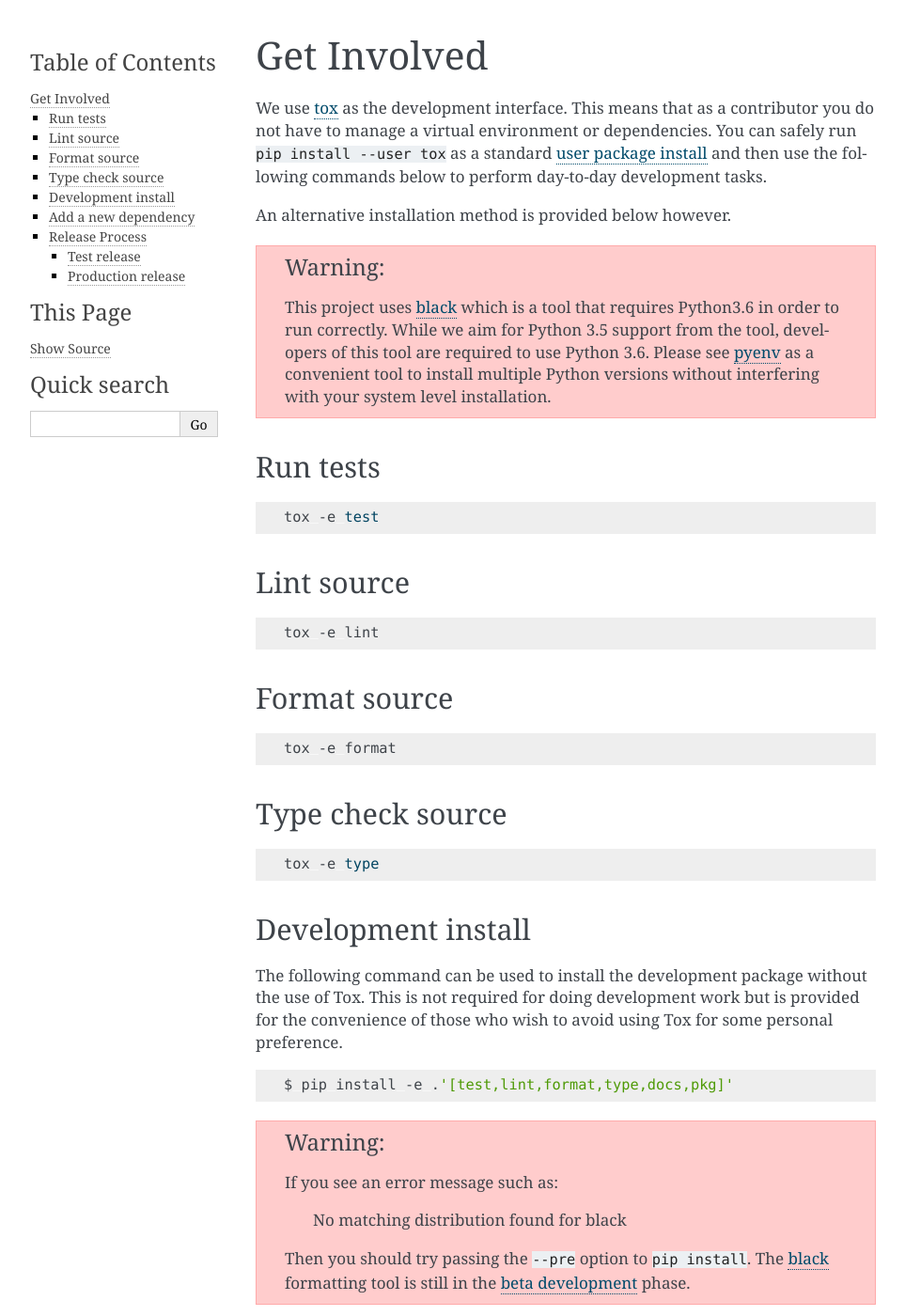
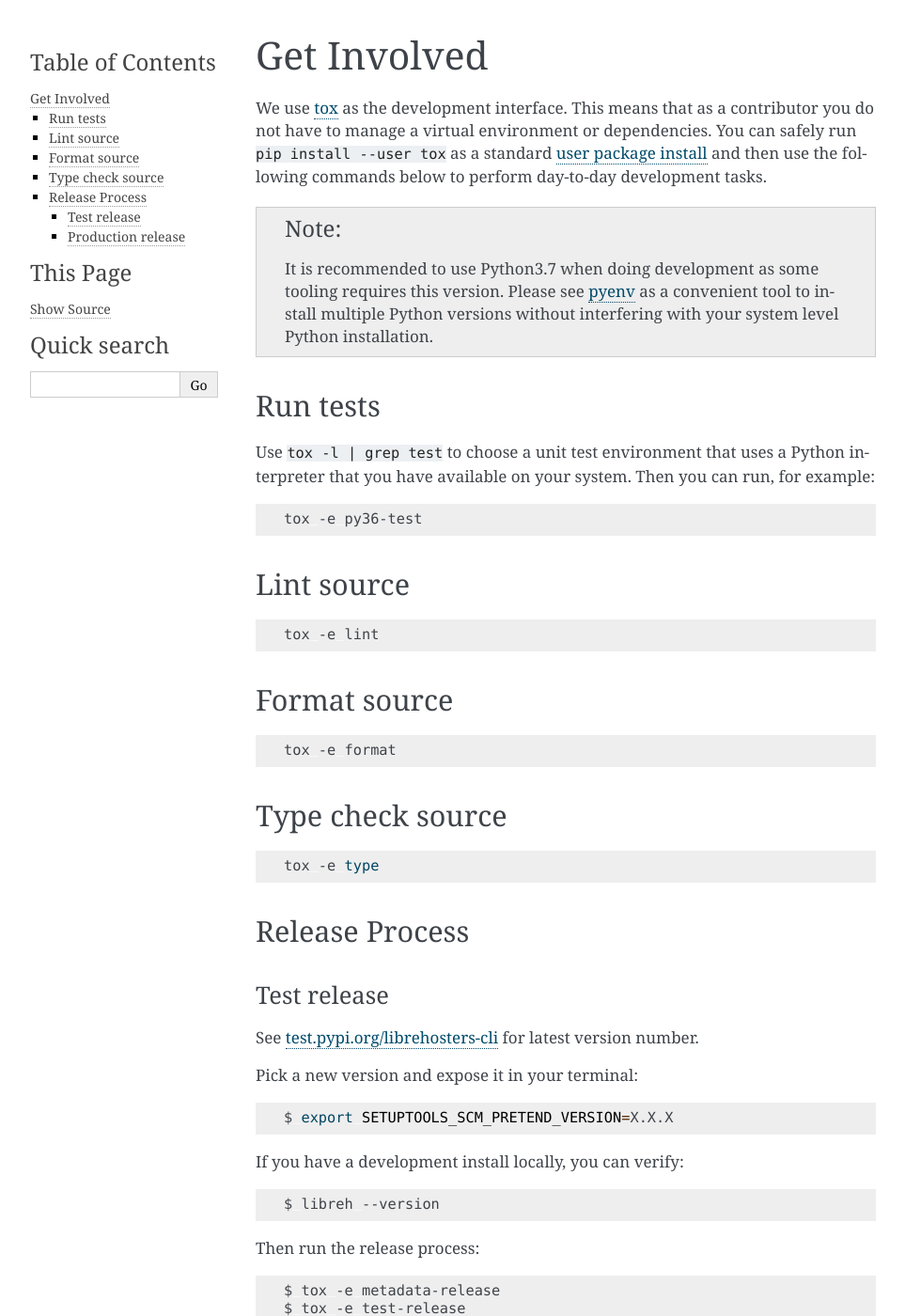
Before and after one commit to decentral1se/librehosters-cli, a Sphinx documentation site: the page built from documentation/source/contributing.rst, in a window 1280 px wide and 1400 px high. Shown: the whole window at 94% size, without its empty margins (148-1111 px from the left). Built offline with Sphinx 7.4.7, drawn with Linux system fonts in a browser that asks for light colours; some of the changed text lies outside the part shown.

Commit message:
Remove extras, use Tox. Use less warnings in docs

```diff
--- a/CONTRIBUTING.rst
+++ b/CONTRIBUTING.rst
@@ -2,22 +2,20 @@
 Get Involved
 *************
 
-We use `tox`_ as the development interface. This means that as a contributor
-you do not have to manage a virtual environment or dependencies. You can safely
-run ``pip install --user tox`` as a standard `user package install`_ and then use
-the following commands below to perform day-to-day development tasks.
+We use `tox`_ as the development interface. This means that as a
+contributor you do not have to manage a virtual environment or
+dependencies. You can safely run ``pip install --user tox`` as a
+standard `user package install`_ and then use the following
+commands below to perform day-to-day development tasks.
 
-An alternative installation method is provided below however.
+.. note::
 
-.. warning::
+    It is recommended to use Python3.7 when doing
+    development as some tooling requires this version.
+    Please see `pyenv`_ as a convenient tool to install
+    multiple Python versions without interfering with
+    your system level Python installation.
 
-    This project uses `black`_ which is a tool that requires Python3.6 in order
-    to run correctly. While we aim for Python 3.5 support from the tool,
-    developers of this tool are required to use Python 3.6. Please see `pyenv`_
-    as a convenient tool to install multiple Python versions without
-    interfering with your system level installation.
-
-    .. _black: https://black.readthedocs.io/en/stable/
     .. _pyenv: https://github.com/pyenv/pyenv
 
 .. _tox: http://tox.readthedocs.io/
@@ -26,9 +24,13 @@ An alternative installation method is provided below however.
 Run tests
 ---------
 
+Use ``tox -l | grep test`` to choose a unit test environment that uses a Python
+interpreter that you have available on your system. Then you can run, for
+example:
+
 .. code-block:: bash
 
-    tox -e test
+    tox -e py36-test
 
 Lint source
 -----------
@@ -50,38 +52,6 @@ Type check source
 .. code-block:: bash
 
     tox -e type
-
-Development install
--------------------
-
-The following command can be used to install the development package without
-the use of Tox. This is not required for doing development work but is provided
-for the convenience of those who wish to avoid using Tox for some personal
-preference.
-
-.. code-block:: bash
-
-    $ pip install -e .'[test,lint,format,type,docs,pkg]'
-
-.. warning::
-
-    If you see an error message such as:
-
-        No matching distribution found for black
-
-    Then you should try passing the ``--pre`` option to ``pip install``. The
-    `black`_ formatting tool is still in the `beta development`_ phase.
-
-    .. _black: https://black.readthedocs.io/en/stable/
-    .. _beta development: https://github.com/ambv/black#note-this-is-a-beta-product
-
-Add a new dependency
---------------------
-
-You add to the `install_requires`_ entry in the `setup.cfg`_.
-
-.. _install_requires: https://setuptools.readthedocs.io/en/latest/setuptools.html#options
-.. _setup.cfg: ./setup.cfg
 
 Release Process
 ---------------
--- a/documentation/source/installation.rst
+++ b/documentation/source/installation.rst
@@ -13,11 +13,11 @@ Installation
       --extra-index-url https://pypi.org/simple \
       librehosters-cli
 
-.. warning::
+.. note::
 
     This tool is only supported on Python >= 3.5.
 
-.. warning::
+.. note::
 
     It is highly recommended to use a `virtual environment`_ when installing
     Python packages. You should also consider upgrading your `setuptools`_
```
Also changed, not shown: setup.cfg (+0 -21 lines), 1 other file.
